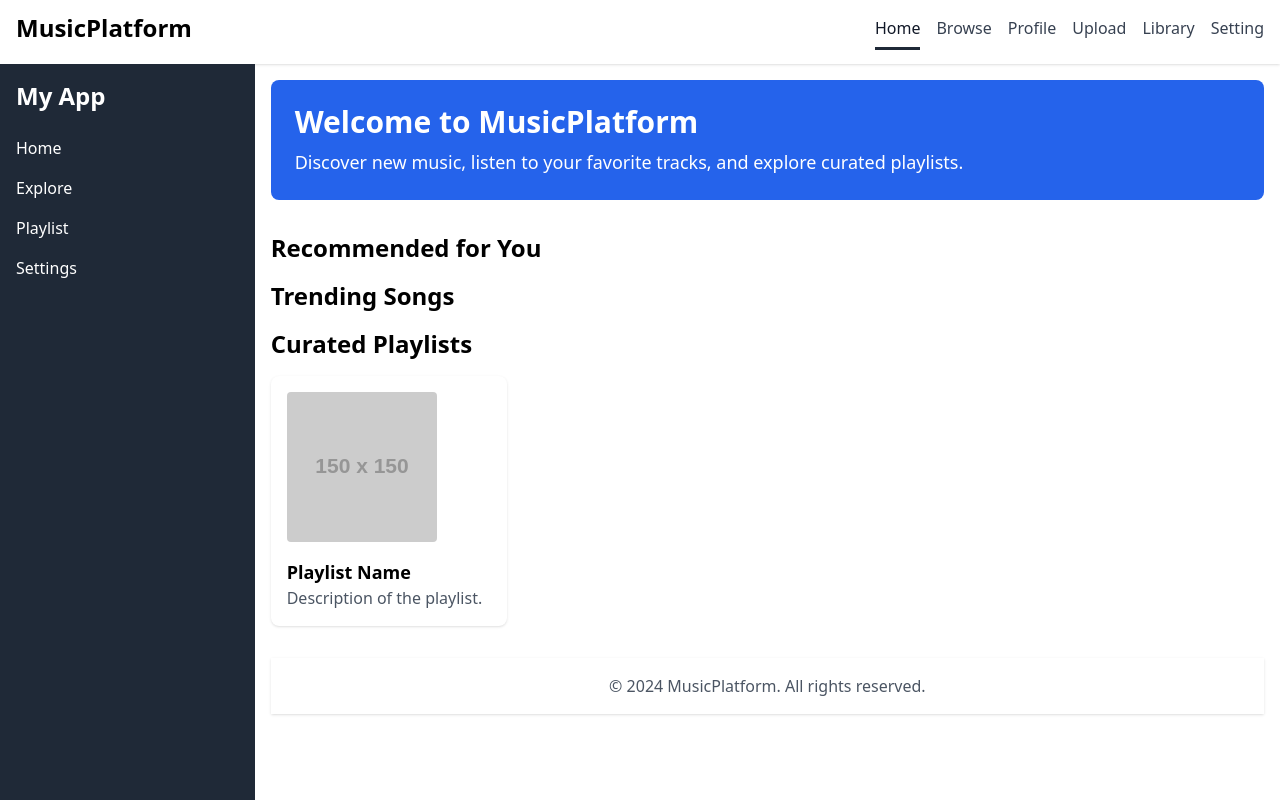
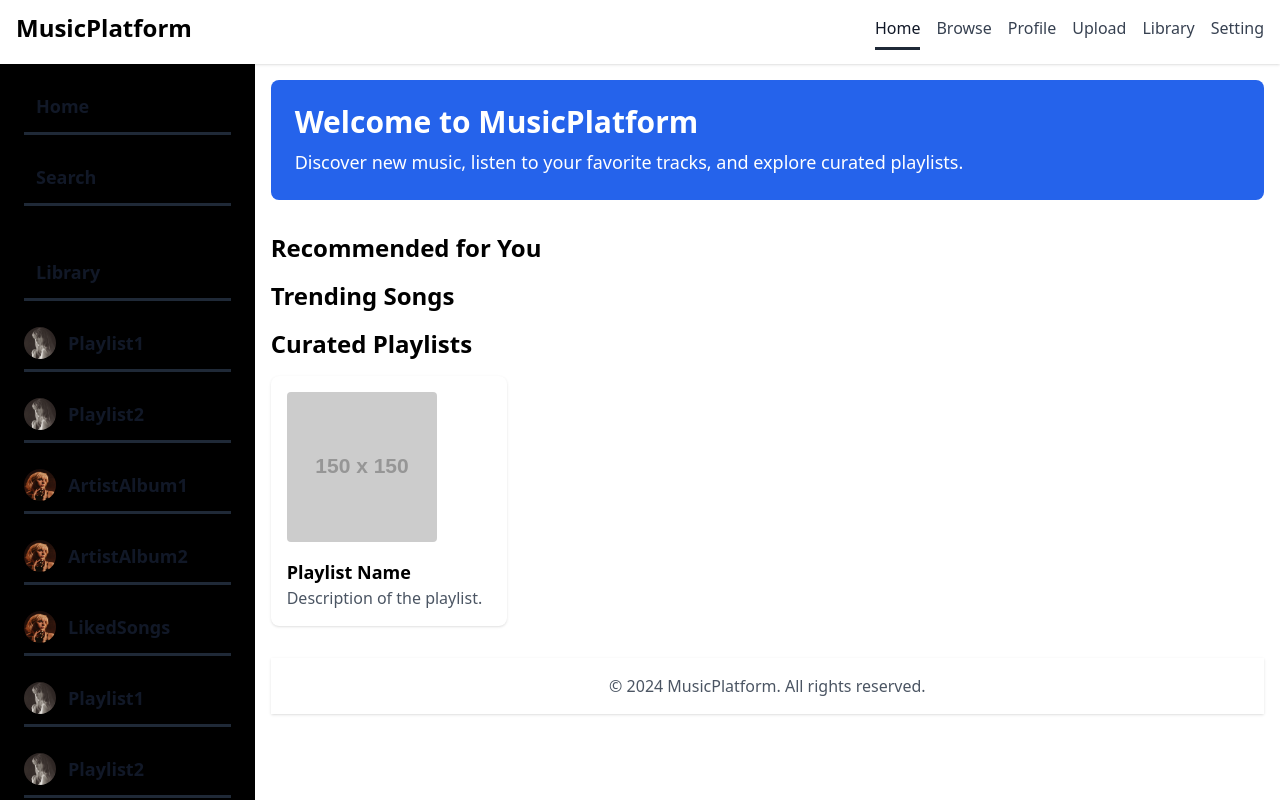
Before and after one commit to seejn/music-platform-frontend, a Vue app: page / in a window 1280 px wide. Built offline with nearby package versions, Linux system fonts and the light colour scheme.

Commit message:
sidebar merged to basic layout

```diff
--- a/src/components/Sidebar/Sidebar.vue
+++ b/src/components/Sidebar/Sidebar.vue
@@ -1,4 +1,4 @@
-<template>
+<!-- <template>
     <aside class="w-64 h-full bg-gray-800 text-white">
       <div class="p-4">
         <h1 class="text-2xl font-bold">My App</h1>
@@ -18,4 +18,192 @@
         </ul>
       </div>
     </aside>
+</template> -->
+
+
+
+<!-- src/components/Sidebar.vue -->
+<template>
+  <div class="sidebar  bg-black ">
+    <div class="sidebar1 bg-black text-white p-6 rounded-lg h-min">
+      <nav>
+        <ul class="space-y-6">
+          <li>
+            <router-link to="#" class="flex items-center text-lg leading-loose font-semibold hover:underline">
+              <i class="fas fa-home mr-3"></i>Home
+            </router-link>
+          </li>
+          <li>
+            <router-link to="#" class="flex items-center text-lg leading-loose font-semibold hover:underline">
+              <i class="fas fa-search mr-3"></i>Search
+            </router-link>
+          </li>
+        </ul>
+      </nav>
+    </div>
+    <div class="sidebar2 bg-black text-white p-6 rounded-lg overflow-y-auto h-min">
+      <nav>
+        <ul class="space-y-6">
+          <li>
+            <router-link to="#" class="flex items-center text-lg leading-loose font-semibold hover:underline">
+              <i class="fas fa-book mr-3"></i>Library
+            </router-link>
+          </li>
+          <li>
+            <router-link to="#" class="flex items-center text-lg leading-loose font-semibold hover:underline">
+              <img src="/src/assets/pic/tay.jpg" alt="Playlist1" class="w-8 h-8 mr-3 rounded-full" />Playlist1
+            </router-link>
+          </li>
+          <li>
+            <router-link to="#" class="flex items-center text-lg leading-loose font-semibold hover:underline">
+              <img src="/src/assets/pic/tay.jpg" alt="Playlist2" class="w-8 h-8 mr-3 rounded-full" />Playlist2
+            </router-link>
+          </li>
+          <li>
+            <router-link to="#" class="flex items-center text-lg leading-loose font-semibold hover:underline">
+              <img src="/src/assets/pic/billie.jpg" alt="ArtistAlbum1" class="w-8 h-8 mr-3 rounded-full" />ArtistAlbum1
+            </router-link>
+          </li>
+          <li>
+            <router-link to="#" class="flex items-center text-lg leading-loose font-semibold hover:underline">
+              <img src="/src/assets/pic/billie.jpg" alt="ArtistAlbum2" class="w-8 h-8 mr-3 rounded-full" />ArtistAlbum2
+            </router-link>
+          </li>
+          <li>
+            <router-link to="#" class="flex items-center text-lg leading-loose font-semibold hover:underline">
+              <img src="/src/assets/pic/billie.jpg" alt="LikedSongs" class="w-8 h-8 mr-3 rounded-full" />LikedSongs
+            </router-link>
+          </li>
+          <li>
+            <router-link to="#" class="flex items-center text-lg leading-loose font-semibold hover:underline">
+              <img src="/src/assets/pic/tay.jpg" alt="Playlist1" class="w-8 h-8 mr-3 rounded-full" />Playlist1
+            </router-link>
+          </li>
+          <li>
+            <router-link to="#" class="flex items-center text-lg leading-loose font-semibold hover:underline">
+              <img src="/src/assets/pic/tay.jpg" alt="Playlist2" class="w-8 h-8 mr-3 rounded-full" />Playlist2
+            </router-link>
+          </li>
+          <li>
+            <router-link to="#" class="flex items-center text-lg leading-loose font-semibold hover:underline">
+              <img src="/src/assets/pic/billie.jpg" alt="ArtistAlbum1" class="w-8 h-8 mr-3 rounded-full" />ArtistAlbum1
+            </router-link>
+          </li>
+          <li>
+            <router-link to="#" class="flex items-center text-lg leading-loose font-semibold hover:underline">
+              <img src="/src/assets/pic/billie.jpg" alt="ArtistAlbum2" class="w-8 h-8 mr-3 rounded-full" />ArtistAlbum2
+            </router-link>
+          </li>
+          <li>
+            <router-link to="#" class="flex items-center text-lg leading-loose font-semibold hover:underline">
+              <img src="/src/assets/pic/billie.jpg" alt="LikedSongs" class="w-8 h-8 mr-3 rounded-full" />LikedSongs
+            </router-link>
+          </li> <li>
+            <router-link to="#" class="flex items-center text-lg leading-loose font-semibold hover:underline">
+              <img src="/src/assets/pic/tay.jpg" alt="Playlist1" class="w-8 h-8 mr-3 rounded-full" />Playlist1
+            </router-link>
+          </li>
+          <li>
+            <router-link to="#" class="flex items-center text-lg leading-loose font-semibold hover:underline">
+              <img src="/src/assets/pic/tay.jpg" alt="Playlist2" class="w-8 h-8 mr-3 rounded-full" />Playlist2
+            </router-link>
+          </li>
+          <li>
+            <router-link to="#" class="flex items-center text-lg leading-loose font-semibold hover:underline">
+              <img src="/src/assets/pic/billie.jpg" alt="ArtistAlbum1" class="w-8 h-8 mr-3 rounded-full" />ArtistAlbum1
+            </router-link>
+          </li>
+          <li>
+            <router-link to="#" class="flex items-center text-lg leading-loose font-semibold hover:underline">
+              <img src="/src/assets/pic/billie.jpg" alt="ArtistAlbum2" class="w-8 h-8 mr-3 rounded-full" />ArtistAlbum2
+            </router-link>
+          </li>
+          <li>
+            <router-link to="#" class="flex items-center text-lg leading-loose font-semibold hover:underline">
+              <img src="/src/assets/pic/billie.jpg" alt="LikedSongs" class="w-8 h-8 mr-3 rounded-full" />LikedSongs
+            </router-link>
+          </li> <li>
+            <router-link to="#" class="flex items-center text-lg leading-loose font-semibold hover:underline">
+              <img src="/src/assets/pic/tay.jpg" alt="Playlist1" class="w-8 h-8 mr-3 rounded-full" />Playlist1
+            </router-link>
+          </li>
+          <li>
+            <router-link to="#" class="flex items-center text-lg leading-loose font-semibold hover:underline">
+              <img src="/src/assets/pic/tay.jpg" alt="Playlist2" class="w-8 h-8 mr-3 rounded-full" />Playlist2
+            </router-link>
+          </li>
+          <li>
+            <router-link to="#" class="flex items-center text-lg leading-loose font-semibold hover:underline">
+              <img src="/src/assets/pic/billie.jpg" alt="ArtistAlbum1" class="w-8 h-8 mr-3 rounded-full" />ArtistAlbum1
+            </router-link>
+          </li>
+          <li>
+            <router-link to="#" class="flex items-center text-lg leading-loose font-semibold hover:underline">
+              <img src="/src/assets/pic/billie.jpg" alt="ArtistAlbum2" class="w-8 h-8 mr-3 rounded-full" />ArtistAlbum2
+            </router-link>
+          </li>
+          <li>
+            <router-link to="#" class="flex items-center text-lg leading-loose font-semibold hover:underline">
+              <img src="/src/assets/pic/billie.jpg" alt="LikedSongs" class="w-8 h-8 mr-3 rounded-full" />LikedSongs
+            </router-link>
+          </li> <li>
+            <router-link to="#" class="flex items-center text-lg leading-loose font-semibold hover:underline">
+              <img src="/src/assets/pic/tay.jpg" alt="Playlist1" class="w-8 h-8 mr-3 rounded-full" />Playlist1
+            </router-link>
+          </li>
+          <li>
+            <router-link to="#" class="flex items-center text-lg leading-loose font-semibold hover:underline">
+              <img src="/src/assets/pic/tay.jpg" alt="Playlist2" class="w-8 h-8 mr-3 rounded-full" />Playlist2
+            </router-link>
+          </li>
+          <li>
+            <router-link to="#" class="flex items-center text-lg leading-loose font-semibold hover:underline">
+              <img src="/src/assets/pic/billie.jpg" alt="ArtistAlbum1" class="w-8 h-8 mr-3 rounded-full" />ArtistAlbum1
+            </router-link>
+          </li>
+          <li>
+            <router-link to="#" class="flex items-center text-lg leading-loose font-semibold hover:underline">
+              <img src="/src/assets/pic/billie.jpg" alt="ArtistAlbum2" class="w-8 h-8 mr-3 rounded-full" />ArtistAlbum2
+            </router-link>
+          </li>
+          <li>
+            <router-link to="#" class="flex items-center text-lg leading-loose font-semibold hover:underline">
+              <img src="/src/assets/pic/billie.jpg" alt="LikedSongs" class="w-8 h-8 mr-3 rounded-full" />LikedSongs
+            </router-link>
+          </li> <li>
+            <router-link to="#" class="flex items-center text-lg leading-loose font-semibold hover:underline">
+              <img src="/src/assets/pic/tay.jpg" alt="Playlist1" class="w-8 h-8 mr-3 rounded-full" />Playlist1
+            </router-link>
+          </li>
+          <li>
+            <router-link to="#" class="flex items-center text-lg leading-loose font-semibold hover:underline">
+              <img src="/src/assets/pic/tay.jpg" alt="Playlist2" class="w-8 h-8 mr-3 rounded-full" />Playlist2
+            </router-link>
+          </li>
+          <li>
+            <router-link to="#" class="flex items-center text-lg leading-loose font-semibold hover:underline">
+              <img src="/src/assets/pic/billie.jpg" alt="ArtistAlbum1" class="w-8 h-8 mr-3 rounded-full" />ArtistAlbum1
+            </router-link>
+          </li>
+          <li>
+            <router-link to="#" class="flex items-center text-lg leading-loose font-semibold hover:underline">
+              <img src="/src/assets/pic/billie.jpg" alt="ArtistAlbum2" class="w-8 h-8 mr-3 rounded-full" />ArtistAlbum2
+            </router-link>
+          </li>
+          <li>
+            <router-link to="#" class="flex items-center text-lg leading-loose font-semibold hover:underline">
+              <img src="/src/assets/pic/billie.jpg" alt="LikedSongs" class="w-8 h-8 mr-3 rounded-full" />LikedSongs
+            </router-link>
+          </li>
+          <!-- Add more items as needed -->
+        </ul>
+      </nav>
+    </div>
+  </div>
 </template>
+
+<script>
+export default {
+  name: 'Sidebar'
+};
+</script>
```
